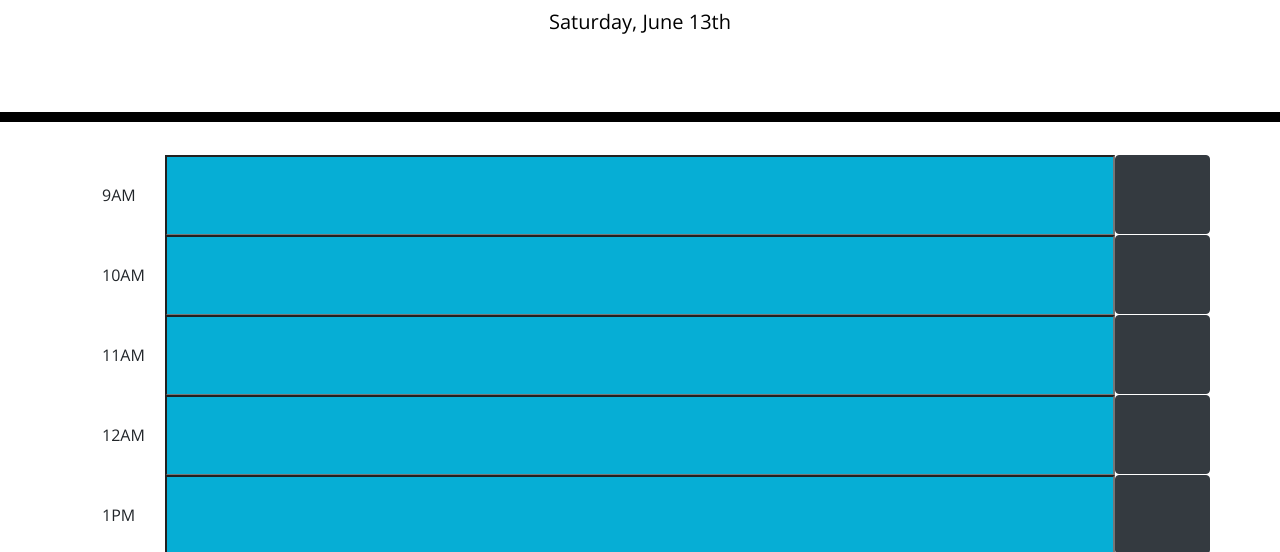
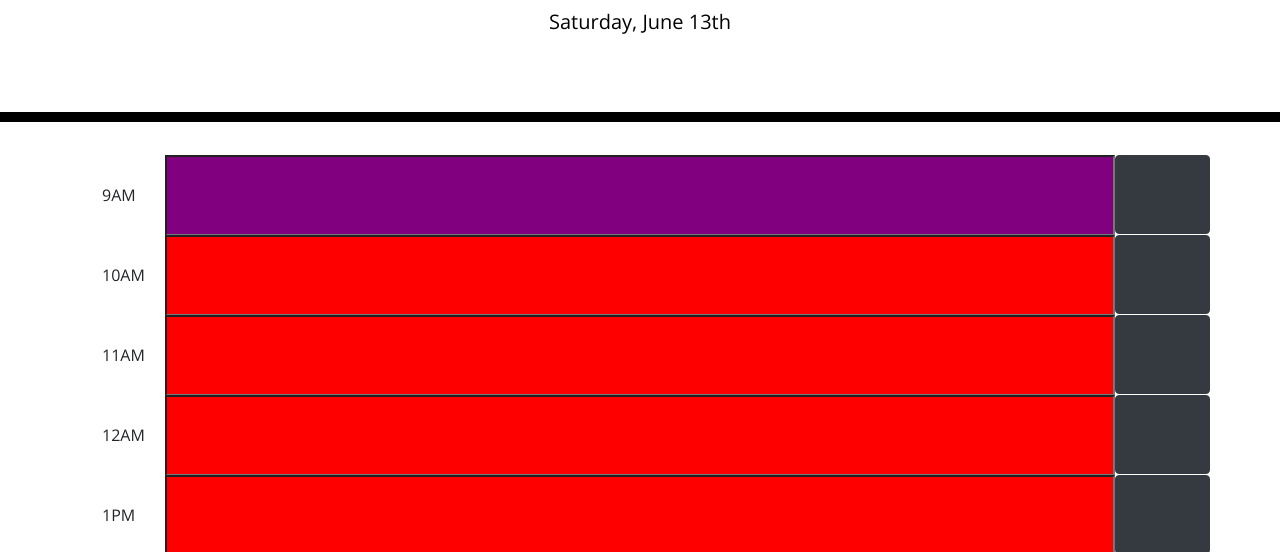
Before and after one commit to chadfromspace/Homework5, a plain HTML site: page index.html in a window 1280 px wide. Shown: the part 182-734 px from the top of the page. Drawn offline with nearby package versions, Linux system fonts and the light colour scheme.

Commit message:
Various updates.

```diff
--- a/script.js
+++ b/script.js
@@ -1,24 +1,42 @@
 $(document).ready(function(){
 
-    console.log(moment());
-
+    var currentHour = moment().format("HH");
+    var currentHourInt = parseInt(currentHour);
     var newForm = document.createElement("form");
+    var inputArray = [];
     $(".container").append(newForm);
-
     $("#currentDay").html(moment().format("dddd") + ", " + moment().format("MMMM Do"));
+    $(newForm).on("submit",function(event){
+        event.preventDefault();
+    })
     for(i=0;i<9;i++){
+        var x = -1;
+        var y = i+9
         var newDiv = document.createElement("div");
         var newInput = document.createElement("input");
         var newLabel = document.createElement("label");
         var newButton = document.createElement("button");
+        var currentHourValue;
         $(newDiv).addClass("row");
         $(newInput).addClass("textBox col-sm");
+        $(newInput).attr("id",i+9);
         $(newLabel).addClass("col-sm-1 scheduleLabel");
         $(newButton).addClass("btn btn-dark col-sm-1 saveButton");
         if(i<4){
             $(newLabel).html(i+9+"AM");
+            currentHourValue = y;
         } else if(i>3){
             $(newLabel).html(i-3+"PM");
+            currentHourValue = i-3;
+        }
+        if(y>currentHourInt){
+            $(newInput).css("background-color","red");
+        }
+        if(y<currentHourInt){
+            $(newInput).css("background-color","blue");
+        }
+        if(y===currentHourInt){
+            $(newInput).css("background-color","purple");
         }
         $(newForm).append(newDiv);
         $(newDiv).append(newLabel);
--- a/style.css
+++ b/style.css
@@ -37,9 +37,9 @@ textarea{
 }
 
 .textBox{
+  line-height: 81px;;
   width: 1150px;
   height: 81px;
-  background-color: #06AED5;
   display: flex;
   justify-content: right;
 }
@@ -47,6 +47,10 @@ textarea{
 .time-block{
   text-align: center;
   border-radius: 15px;
+}
+
+.currentHour{
+  background-color: red;
 }
 
 .row {
```
